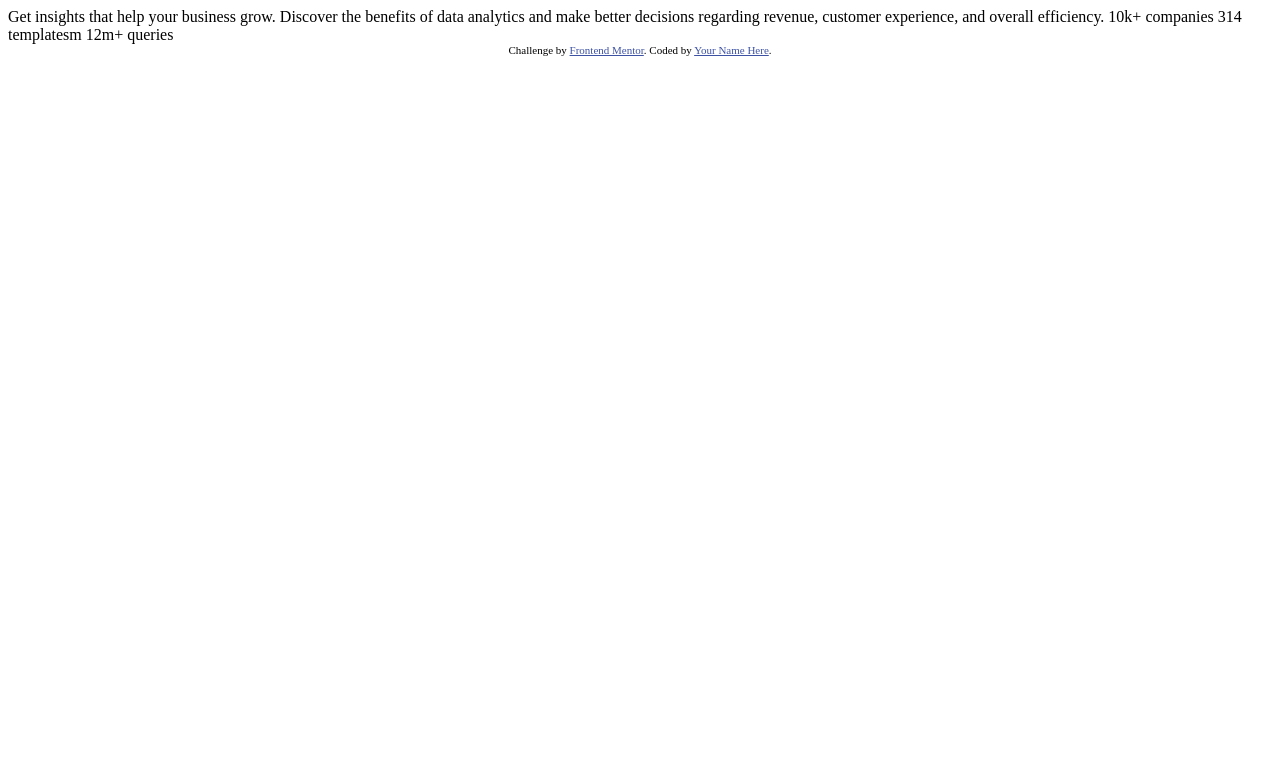
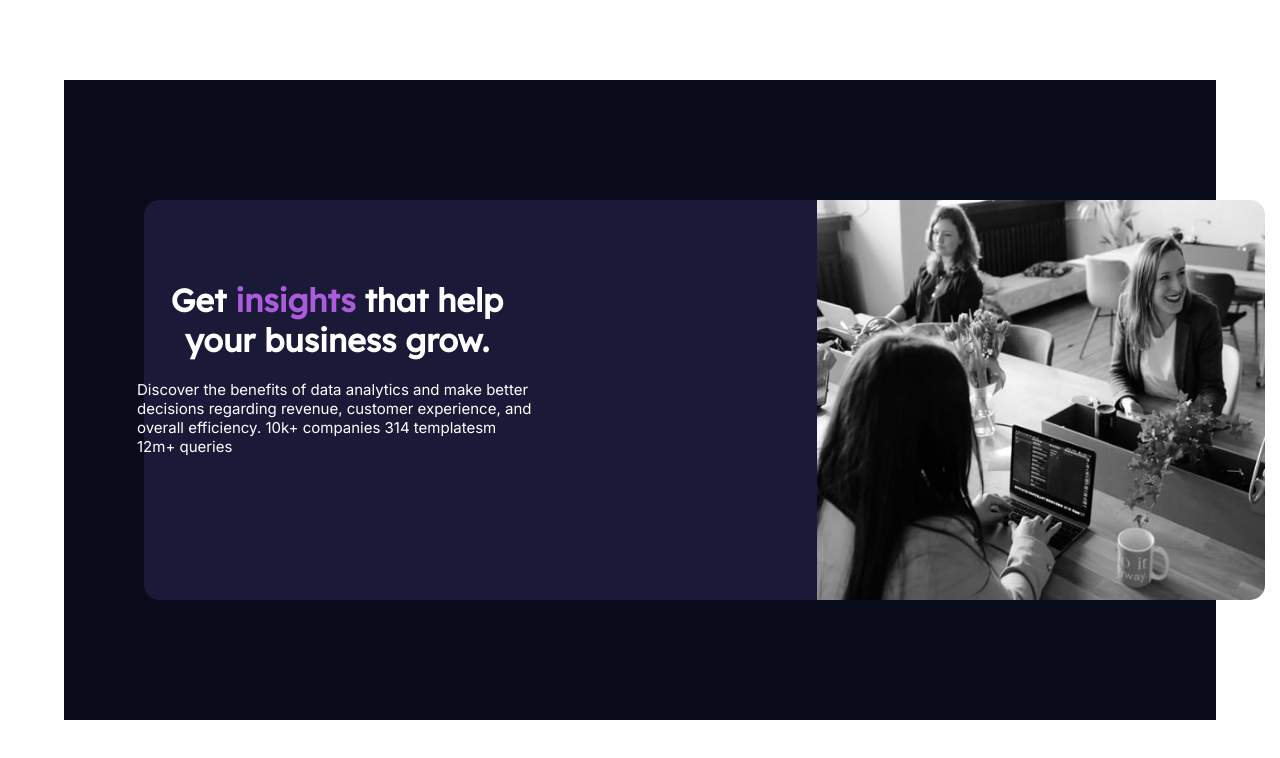
Before and after one commit to Szvejk/FM_zad2, a plain HTML site: page index.html in a window 1280 px wide. Drawn offline with Linux system fonts and the light colour scheme.

Commit message:
created box&container

```diff
--- a/index.html
+++ b/index.html
@@ -5,29 +5,39 @@
   <meta name="viewport" content="width=device-width, initial-scale=1.0"> <!-- displays site properly based on user's device -->
 
   <link rel="icon" type="image/png" sizes="32x32" href="./images/favicon-32x32.png">
-
+  <link rel="stylesheet" href="./css/style.css">
+  <link rel="preconnect" href="https://fonts.googleapis.com">
+<link rel="preconnect" href="https://fonts.gstatic.com" crossorigin>
+<link href="https://fonts.googleapis.com/css2?family=Inter:wght@400;700&display=swap" rel="stylesheet">
+<link rel="preconnect" href="https://fonts.googleapis.com">
+<link rel="preconnect" href="https://fonts.gstatic.com" crossorigin>
+<link href="https://fonts.googleapis.com/css2?family=Lexend+Deca&display=swap" rel="stylesheet">
   <title>Frontend Mentor | Stats preview card component</title>
 
-  <!-- Feel free to remove these styles or customise in your own stylesheet 👍 -->
-  <style>
-    .attribution { font-size: 11px; text-align: center; }
-    .attribution a { color: hsl(228, 45%, 44%); }
-  </style>
-</head>
+
+
 <body>
 
-  Get insights that help your business grow.
-
+<div class="container">
+  <div class="box">
+<div class="text">
+  <h1> Get <b> insights</b> that help your business grow.  </h2>
+    <div class="textparagraph">
+<p>
   Discover the benefits of data analytics and make better decisions regarding revenue, customer
   experience, and overall efficiency.
 
   10k+ companies
   314 templatesm
   12m+ queries
+ </p>
+</div>
+</div>
+ <div class="foto">
+ <img src="./images/image-header-desktop.jpg" alt="">
+ </div>
+ </div>
+</div>
 
-  <div class="attribution">
-    Challenge by <a href="https://www.frontendmentor.io?ref=challenge" target="_blank">Frontend Mentor</a>.
-    Coded by <a href="#">Your Name Here</a>.
-  </div>
 </body>
 </html>
--- /dev/null
+++ b/style.scss
@@ -0,0 +1,62 @@
+* {
+	box-sizing: border-box;
+	margin: 0;
+	padding: 0;
+}
+.container {
+	background-color: hsl(233, 47%, 7%);
+	height: 80vh;
+	width: 90vw;
+	margin: auto;
+	padding: auto;
+	margin-top: 10vh;
+	margin-bottom: 10vh;
+	display: flex;
+	flex-direction: row;
+	position: relative;
+	b {
+		color: hsl(277, 64%, 61%);
+	}
+	p {
+		color: white;
+		font-size: 15px;
+		font-family: 'Inter', sans-serif;
+		display: block;
+        text-align: left;
+	}
+	h1 {
+		color: white;
+		font-family: 'Lexend Deca', sans-serif;
+        margin-bottom: 20px;
+        margin-left: 90px;
+	}
+	.box {
+		display: flex;
+		text-align: center;
+		width: 80vw;
+		height: 50vh;
+		background-color: hsl(244, 38%, 16%);
+		border-radius: 15px;
+		justify-content: center;
+		position: relative;
+		top: 15vh;
+		left: 10vh;
+		right: 10vh;
+
+		img {
+			height: 50vh;
+			width: 35vw;
+			border-top-right-radius: 15px;
+			border-bottom-right-radius: 15px;
+            margin-left: 35vh;
+		}
+        .text {
+            margin-top: 10vh;
+             position: relative;
+        }
+        .textparagraph {
+            width: 50vh;
+            margin-left: 90px;
+        }
+	}
+}
```
Also changed, not shown: css/style.css (added), 1 other file.
